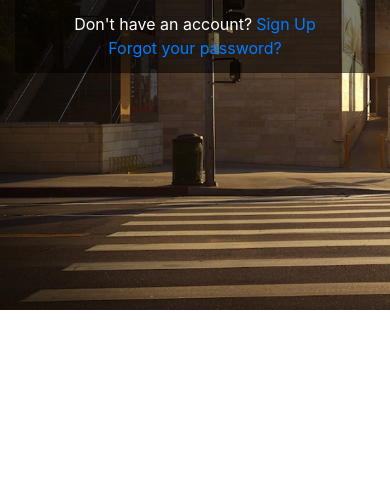
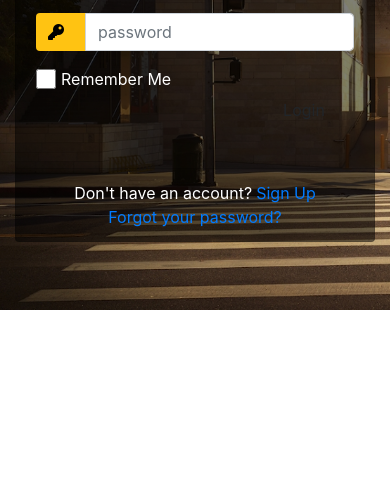
Before and after one commit to itsak610/welfare, a plain HTML site: page login.html in a window 390 px wide. Shown: the part 534-1013 px from the top of the page. Before the commit the page ends 844 px from the top, so only its background shows below. Drawn offline with Linux system fonts and the light colour scheme.

Commit message:
added login-queries.css for only login page

```diff
--- a/login.html
+++ b/login.html
@@ -6,6 +6,7 @@
     <link rel="stylesheet" href="resources/css/login.css">
     <link rel="stylesheet" href="vendors/css/bootstrap.min.css">
     <link rel="stylesheet" href="resources/css/queries.css">
+    <link rel="stylesheet" href="resources/css/login-queries.css">
     <link rel="stylesheet" href="https://use.fontawesome.com/releases/v5.3.1/css/all.css" integrity="sha384-mzrmE5qonljUremFsqc01SB46JvROS7bZs3IO2EmfFsd15uHvIt+Y8vEf7N7fWAU" crossorigin="anonymous">
     <title>Document</title>
 </head>
--- /dev/null
+++ b/resources/css/login-queries.css
@@ -0,0 +1,8 @@
+@media only screen and (max-width: 1200px){
+    .container{
+        position: absolute;
+        top:20%;
+        height: 100%;
+        align-content: center;
+    }
+}
--- a/resources/css/queries.css
+++ b/resources/css/queries.css
@@ -46,7 +46,6 @@
         min-height: 200px;
     }
 
-
 }
 
 /*small phones to small tablets from 481 to 767*/
```
